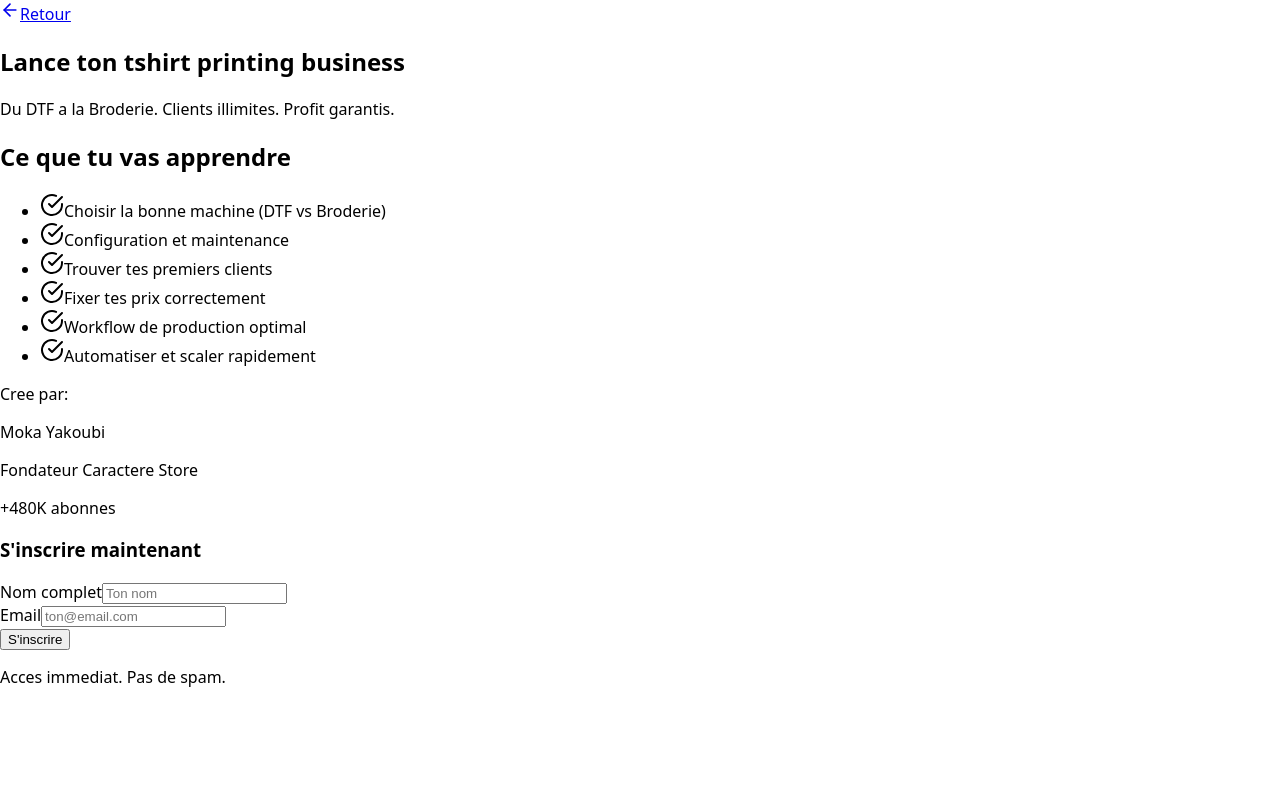
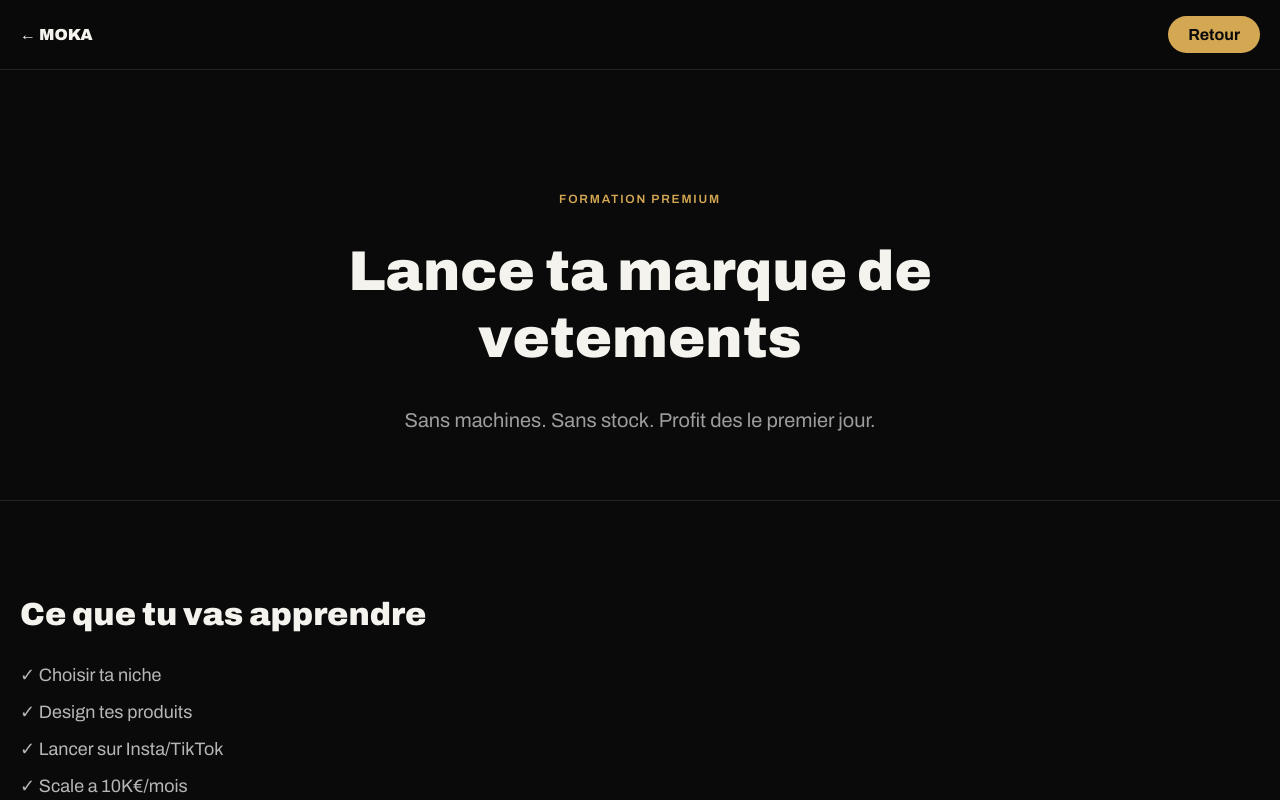
Before and after one commit to yakoumobi-sys/nextjs-boilerplate, a Next.js app: page /formations/tshirt-printing in a window 1280 px wide. Shown: the top 800 px of the page. Built offline with nearby package versions, Linux system fonts and the light colour scheme.

Commit message:
Update page.tsx

```diff
--- a/app/formations/tshirt-printing/page.tsx
+++ b/app/formations/tshirt-printing/page.tsx
@@ -1,34 +1,22 @@
 "use client"
-
 import { useState } from "react"
-import { ArrowLeft, CheckCircle } from "lucide-react"
-import Link from "next/link"
-
-export default function TshirtPrinting() {
-  const [nom, setNom] = useState("")
+export default function Page() {
   const [email, setEmail] = useState("")
   const [loading, setLoading] = useState(false)
   const [success, setSuccess] = useState(false)
-
-  const handleSubmit = async (e: React.FormEvent) => {
+  const handleSubscribe = async (e: React.FormEvent) => {
     e.preventDefault()
     setLoading(true)
-
     try {
       const res = await fetch("/api/formations/subscribe", {
         method: "POST",
         headers: { "Content-Type": "application/json" },
-        body: JSON.stringify({
-          nom,
-          email,
-          formation: "Tshirt Printing",
-        }),
+        body: JSON.stringify({ email, formation: "Marque de Vetements" }),
       })
-
       if (res.ok) {
         setSuccess(true)
-        setNom("")
         setEmail("")
+        setTimeout(() => setSuccess(false), 4000)
       }
     } catch (err) {
       console.error(err)
@@ -36,115 +24,48 @@ export default function TshirtPrinting() {
       setLoading(false)
     }
   }
-
   return (
-    <main className="min-h-screen bg-[#0A0A0B] text-[#F5F3EE]">
-      <nav className="fixed top-0 w-full z-50 bg-[#0A0A0B]/85 backdrop-blur-md border-b border-white/10">
-        <div className="max-w-6xl mx-auto px-5 py-4">
-          <Link href="/" className="flex items-center gap-2 text-white/70 hover:text-white">
-            <ArrowLeft size={20} />
-            Retour
-          </Link>
+    <div style={{width:"100%",background:"#0A0A0B",color:"#F5F3EE",minHeight:"100vh",fontFamily:"'Archivo', system-ui"}}>
+      <style>{`@import url('https://fonts.googleapis.com/css2?family=Archivo:wght@400;600;700;900&display=swap');*{margin:0;padding:0;box-sizing:border-box;}@keyframes fadeInUp{from{opacity:0;transform:translateY(40px);}to{opacity:1;transform:translateY(0);}}.animate-fade-in-up{animation:fadeInUp 0.8s ease-out forwards;}`}</style>
+      <nav style={{position:"fixed",top:0,width:"100%",zIndex:50,background:"rgba(10,10,11,0.95)",backdropFilter:"blur(10px)",borderBottom:"1px solid rgba(255,255,255,0.1)",padding:"1rem 1.25rem"}}>
+        <div style={{maxWidth:"1400px",margin:"0 auto",display:"flex",justifyContent:"space-between",alignItems:"center"}}>
+          <a href="/" style={{fontWeight:900,color:"#F5F3EE",textDecoration:"none"}}>← MOKA</a>
+          <a href="/" style={{background:"#D4A853",color:"#0A0A0B",fontWeight:700,padding:"0.625rem 1.25rem",borderRadius:"9999px",textDecoration:"none"}}>Retour</a>
         </div>
       </nav>
-
-      <section className="pt-32 pb-24 px-5">
-        <div className="max-w-4xl mx-auto">
-          <div className="mb-12">
-            <h1 className="text-5xl md:text-7xl font-black mb-6">
-              Lance ton tshirt printing business
-            </h1>
-            <p className="text-xl text-white/60 mb-8">
-              Du DTF a la Broderie. Clients illimites. Profit garantis.
-            </p>
+      <section style={{minHeight:"60vh",padding:"6rem 1.25rem 4rem",paddingTop:"12rem",textAlign:"center"}}>
+        <div style={{maxWidth:"56rem",margin:"0 auto"}}>
+          <span className="animate-fade-in-up" style={{color:"#D4A853",fontWeight:600,letterSpacing:"0.15em",fontSize:"0.75rem",textTransform:"uppercase",display:"block",marginBottom:"2rem"}}>Formation Premium</span>
+          <h1 className="animate-fade-in-up" style={{fontSize:"3.5rem",fontWeight:900,lineHeight:1.2,marginBottom:"2rem"}}>Lance ta marque de vetements</h1>
+          <p className="animate-fade-in-up" style={{fontSize:"1.25rem",color:"rgba(255,255,255,0.6)",lineHeight:1.6}}>Sans machines. Sans stock. Profit des le premier jour.</p>
+        </div>
+      </section>
+      <section style={{padding:"6rem 1.25rem",borderTop:"1px solid rgba(255,255,255,0.1)"}}>
+        <div style={{maxWidth:"1400px",margin:"0 auto"}}>
+          <div style={{marginBottom:"6rem"}}>
+            <div className="animate-fade-in-up">
+              <h2 style={{fontSize:"2rem",fontWeight:900,marginBottom:"2rem"}}>Ce que tu vas apprendre</h2>
+              <ul style={{listStyle:"none"}}>
+                <li style={{color:"rgba(255,255,255,0.7)",fontSize:"1.125rem",marginBottom:"1rem"}}>✓ Choisir ta niche</li>
+                <li style={{color:"rgba(255,255,255,0.7)",fontSize:"1.125rem",marginBottom:"1rem"}}>✓ Design tes produits</li>
+                <li style={{color:"rgba(255,255,255,0.7)",fontSize:"1.125rem",marginBottom:"1rem"}}>✓ Lancer sur Insta/TikTok</li>
+                <li style={{color:"rgba(255,255,255,0.7)",fontSize:"1.125rem",marginBottom:"1rem"}}>✓ Scale a 10K€/mois</li>
+              </ul>
+            </div>
           </div>
-
-          <div className="grid md:grid-cols-2 gap-12">
-            <div>
-              <h2 className="text-2xl font-black mb-6">Ce que tu vas apprendre</h2>
-              <ul className="space-y-4">
-                {[
-                  "Choisir la bonne machine (DTF vs Broderie)",
-                  "Configuration et maintenance",
-                  "Trouver tes premiers clients",
-                  "Fixer tes prix correctement",
-                  "Workflow de production optimal",
-                  "Automatiser et scaler rapidement",
-                ].map((item) => (
-                  <li key={item} className="flex gap-3">
-                    <CheckCircle className="text-[#D4A853] shrink-0" size={24} />
-                    <span>{item}</span>
-                  </li>
-                ))}
-              </ul>
-
-              <div className="mt-10 p-6 bg-[#141416] border border-white/10 rounded-2xl">
-                <p className="text-white/60 mb-4">Cree par:</p>
-                <p className="font-black text-lg">Moka Yakoubi</p>
-                <p className="text-white/50">Fondateur Caractere Store</p>
-                <p className="text-white/50">+480K abonnes</p>
-              </div>
-            </div>
-
-            <div>
-              {!success ? (
-                <form onSubmit={handleSubmit} className="bg-[#141416] border border-white/10 rounded-3xl p-8">
-                  <h3 className="text-2xl font-black mb-6">S'inscrire maintenant</h3>
-
-                  <div className="space-y-4 mb-6">
-                    <div>
-                      <label className="block text-sm font-bold mb-2">Nom complet</label>
-                      <input
-                        type="text"
-                        required
-                        value={nom}
-                        onChange={(e) => setNom(e.target.value)}
-                        placeholder="Ton nom"
-                        className="w-full bg-[#0A0A0B] border border-white/10 rounded-lg px-4 py-3 text-white outline-none focus:border-[#D4A853]"
-                      />
-                    </div>
-
-                    <div>
-                      <label className="block text-sm font-bold mb-2">Email</label>
-                      <input
-                        type="email"
-                        required
-                        value={email}
-                        onChange={(e) => setEmail(e.target.value)}
-                        placeholder="ton@email.com"
-                        className="w-full bg-[#0A0A0B] border border-white/10 rounded-lg px-4 py-3 text-white outline-none focus:border-[#D4A853]"
-                      />
-                    </div>
-                  </div>
-
-                  <button
-                    type="submit"
-                    disabled={loading}
-                    className="w-full bg-[#D4A853] text-black font-bold py-3 rounded-lg hover:bg-[#e0b96a] transition disabled:opacity-50"
-                  >
-                    {loading ? "Inscription en cours..." : "S'inscrire"}
-                  </button>
-
-                  <p className="text-white/40 text-xs mt-4 text-center">
-                    Acces immediat. Pas de spam.
-                  </p>
-                </form>
-              ) : (
-                <div className="bg-[#141416] border border-[#D4A853]/30 rounded-3xl p-8 text-center">
-                  <CheckCircle className="text-[#D4A853] mx-auto mb-4" size={48} />
-                  <h3 className="text-2xl font-black mb-2">Bienvenue!</h3>
-                  <p className="text-white/60 mb-6">
-                    Verifie ton email pour acceder a la formation.
-                  </p>
-                  <Link href="/" className="text-[#D4A853] font-bold">
-                    Retour a l'accueil
-                  </Link>
-                </div>
-              )}
-            </div>
+          <div className="animate-fade-in-up" style={{background:"#141416",border:"1px solid rgba(212,168,83,0.3)",borderRadius:"1.5rem",padding:"3rem",textAlign:"center",maxWidth:"28rem",margin:"0 auto"}}>
+            <h2 style={{fontSize:"2rem",fontWeight:900,marginBottom:"1rem"}}>Pret a demarrer?</h2>
+            {!success?(
+              <form onSubmit={handleSubscribe} style={{display:"flex",flexDirection:"column",gap:"1rem"}}>
+                <input type="email" required value={email} onChange={(e)=>setEmail(e.target.value)} placeholder="ton@email.com" style={{background:"#F5F3EE",color:"#0A0A0B",border:"none",borderRadius:"0.5rem",padding:"1rem"}}/>
+                <button type="submit" disabled={loading} style={{background:"#D4A853",color:"#0A0A0B",fontWeight:700,padding:"1rem",border:"none",borderRadius:"0.5rem",cursor:"pointer"}}>{loading?"...":"S'inscrire"}</button>
+              </form>
+            ):(
+              <p style={{color:"#D4A853",fontWeight:700}}>✓ Verifie ton email!</p>
+            )}
           </div>
         </div>
       </section>
-    </main>
+    </div>
   )
 }
```
